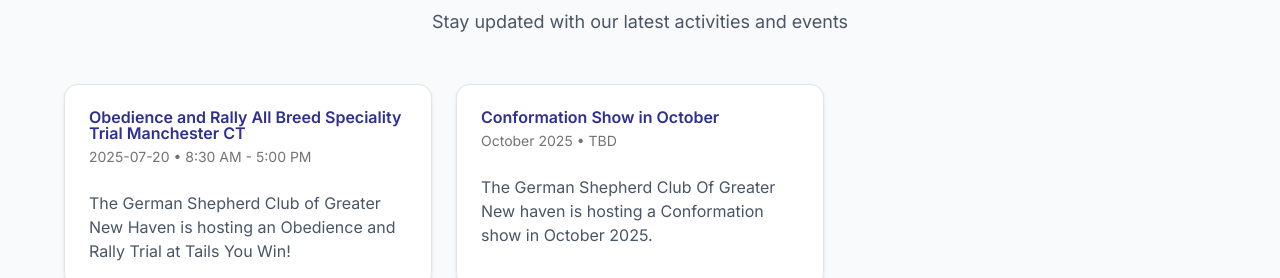
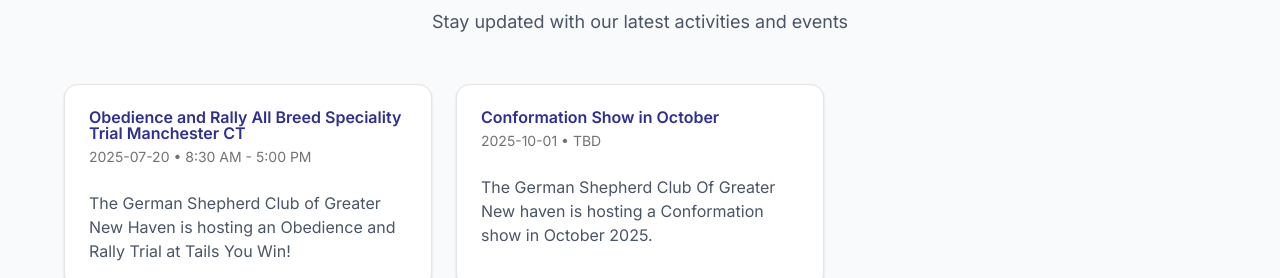
Before and after one commit to rickylandino/gsdcgnh, a Next.js app: page / in a window 1280 px wide. Shown: the part 2060-2338 px from the top of the page. Built offline with nearby package versions, Linux system fonts and the light colour scheme.

Commit message:
update event logic to remove day

```diff
--- a/app/events/events.ts
+++ b/app/events/events.ts
@@ -27,6 +27,7 @@
   results?: string
   photos?: EventPhoto[]
   documents?: EventDocument[]
+  hideDay?: boolean
 }
 
 const events: Event[] = [
@@ -68,7 +69,7 @@
     {
         id: "2",
         title: "Conformation Show in October",
-    date: "October 2025",
+        date: "2025-10-01",
         time: "TBD",
         location: "TBD",
         category: "conformation",
@@ -79,6 +80,7 @@
         `,
         registrationRequired: true,
         hasDocuments: false,
+        hideDay: true,
         photos: [
             {
                 id: "1",
@@ -88,7 +90,7 @@
         ]
     },
     {
-    id: "1",
+        id: "3",
         title: "Monthly Meeting",
         date: "2025-06-13",
         time: "7:00 PM - 9:00 PM",
--- a/app/events/page.tsx
+++ b/app/events/page.tsx
@@ -70,9 +70,9 @@
   const filteredUpcomingEvents = filterEventsByCategory(upcomingEvents)
   const filteredPastEvents = filterEventsByCategory(pastEvents)
 
-  const formatDate = (dateString: string) => {
+  const formatDate = (dateString: string, hideDay: boolean = false) => {
     const date = new Date(dateString)
-    if (!dateString.match(/^\d{4}-\d{2}-\d{2}$/)) {
+    if (hideDay) {
       // If dateString does not have a day, show only month and year
       return date.toLocaleDateString("en-US", {
         year: "numeric",
@@ -172,7 +172,7 @@
             <div className="space-y-1 text-sm text-gray-600">
               <div className="flex items-center gap-2">
                 <Calendar className="h-4 w-4" />
-                <span>{formatDate(event.date)}</span>
+                <span>{formatDate(event.date, event.hideDay)}</span>
               </div>
               <div className="flex items-center gap-2">
                 <Clock className="h-4 w-4" />
```
Lines whose indentation alone changed are shown as unchanged.
